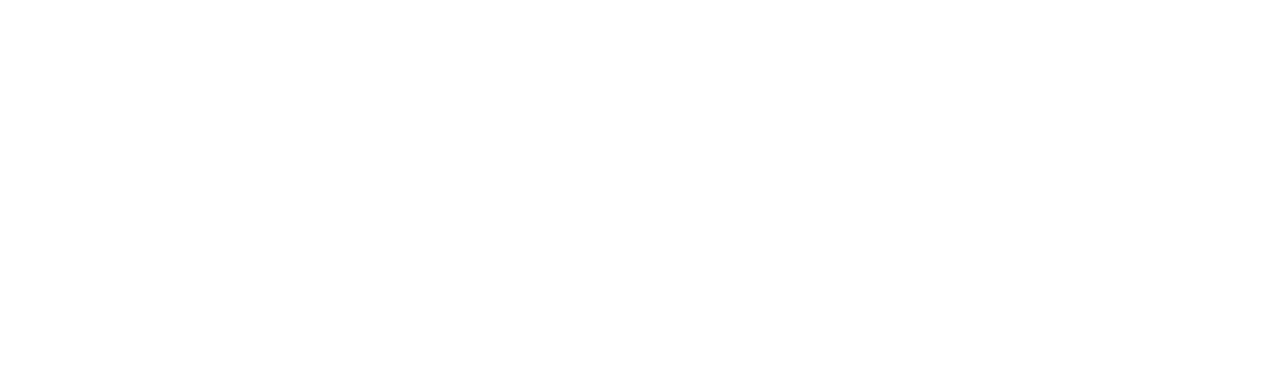
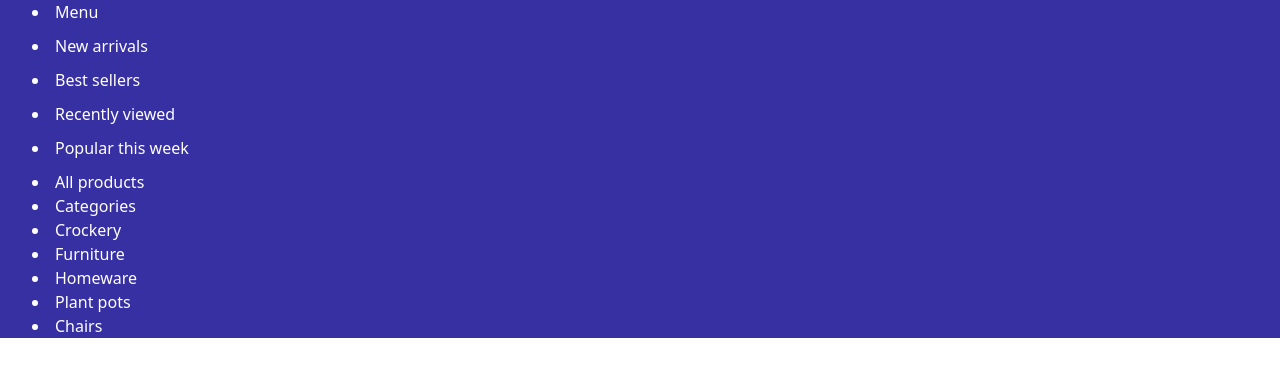
Before and after one commit to dkn1fe/avion-shop, a React (Vite) app: page / in a window 1280 px wide. Shown: the top 376 px of the page. Built offline with nearby package versions, Linux system fonts and the light colour scheme.

Commit message:
feat: add container, new link-list

```diff
--- a/package.json
+++ b/package.json
@@ -10,6 +10,7 @@
     "preview": "vite preview"
   },
   "dependencies": {
+    "@babel/runtime": "^7.24.5",
     "@reduxjs/toolkit": "^2.2.5",
     "class-variance-authority": "^0.7.0",
     "clsx": "^2.1.1",
@@ -17,6 +18,7 @@
     "react": "^18.2.0",
     "react-dom": "^18.2.0",
     "react-redux": "^9.1.2",
+    "react-router-dom": "^6.23.1",
     "tailwind-merge": "^2.3.0",
     "tailwindcss-animate": "^1.0.7"
   },
--- a/src/app/App.tsx
+++ b/src/app/App.tsx
@@ -1,10 +1,11 @@
+import Footer from "@/components/Footer/footer";
 
 function App() {
-
   return (
     <>
+      <Footer />
     </>
-  )
+  );
 }
 
-export default App
+export default App;
--- /dev/null
+++ b/src/components/Footer/footer.tsx
@@ -0,0 +1,40 @@
+import { FC } from "react";
+import { Link } from "react-router-dom";
+import {
+  footerFirstListInfo,
+  footerSecondListInfo,
+} from "@/shared/utils/footerTitleInfo";
+
+const Footer: FC = () => {
+  return (
+    <>
+      <div className="bg-indigo-800">
+        <div className="container">
+          <div className="justify-between flex">
+            <div>
+              <div className="justify-around flex-col flex gap-2.5">
+                {footerFirstListInfo.map((item) => (
+                  <li className="text-white" key={item.text}>
+                    <a href={item.link}></a>
+                    {item.text}
+                  </li>
+                ))}
+              </div>
+              <div>
+                {footerSecondListInfo.map((item) => (
+                  <li className="text-white" key={item.text}>
+                    <a href={item.link}></a>
+                    {item.text}
+                  </li>
+                ))}
+              </div>
+            </div>
+            <div></div>
+          </div>
+        </div>
+      </div>
+    </>
+  );
+};
+
+export default Footer;
--- a/src/pages/HomePage.tsx
+++ b/src/pages/HomePage.tsx
@@ -0,0 +1,13 @@
+import Footer from "@/components/Footer/footer";
+
+const HomePage = () => {
+  return (
+    <>
+      <footer>
+        <Footer />
+      </footer>
+    </>
+  );
+};
+
+export default HomePage;
--- /dev/null
+++ b/src/shared/utils/footerTitleInfo.ts
@@ -0,0 +1,21 @@
+export const footerTitleInfo: IFooterTitleItem[] = [
+  { text: "Our Company", link: "#" },
+];
+
+export const footerFirstListInfo: IFooterTitleItem[] = [
+  { text: "Menu", link: "#" },
+  { text: "New arrivals", link: "#" },
+  { text: "Best sellers", link: "#" },
+  { text: "Recently viewed", link: "#" },
+  { text: "Popular this week", link: "#" },
+  { text: "All products", link: "#" },
+];
+
+export const footerSecondListInfo: IFooterTitleItem[] = [
+  { text: "Categories", link: "#" },
+  { text: "Crockery", link: "#" },
+  { text: "Furniture", link: "#" },
+  { text: "Homeware", link: "#" },
+  { text: "Plant pots", link: "#" },
+  { text: "Chairs", link: "#" },
+];
--- /dev/null
+++ b/src/shared/utils/types/footerTypes.ts
@@ -0,0 +1,4 @@
+interface IFooterTitleItem {
+  text: string;
+  link: string;
+}
```
Also changed, not shown: 1 other file (tests, documents, lock files or other folders).
